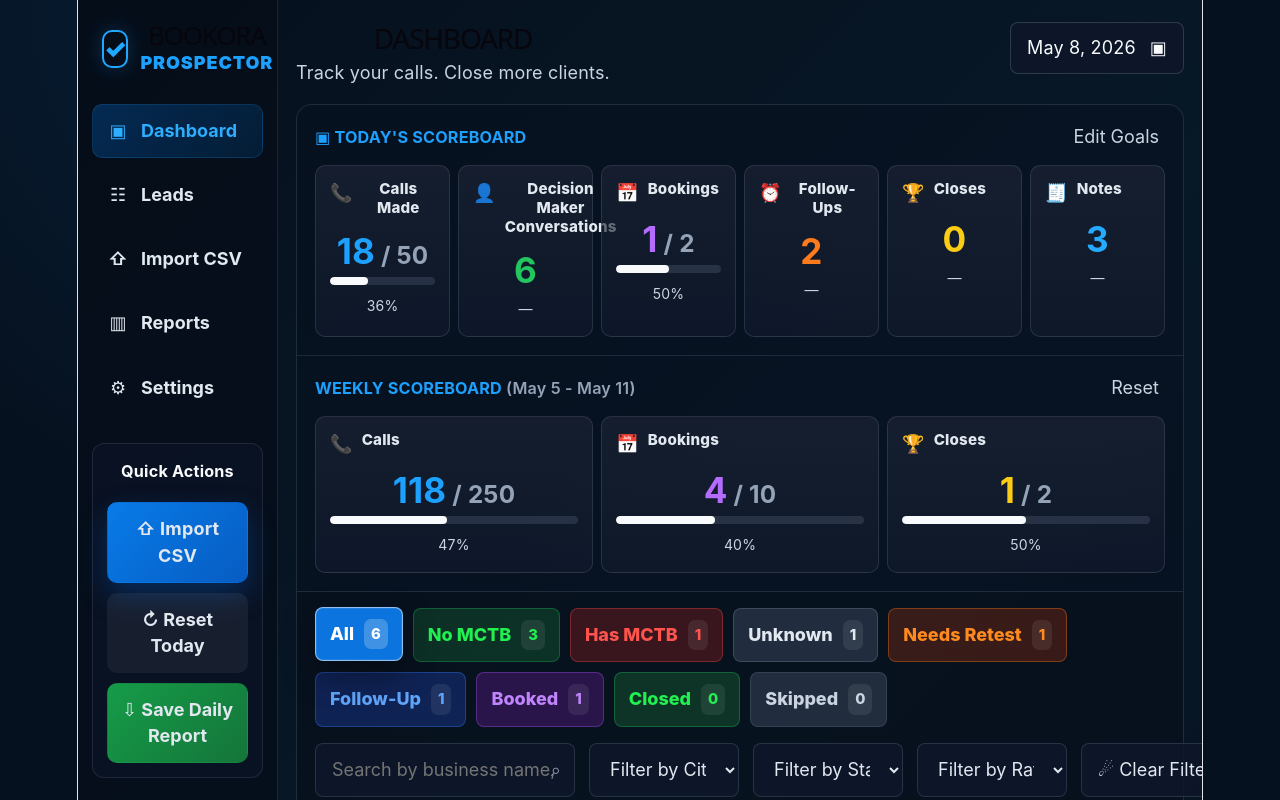
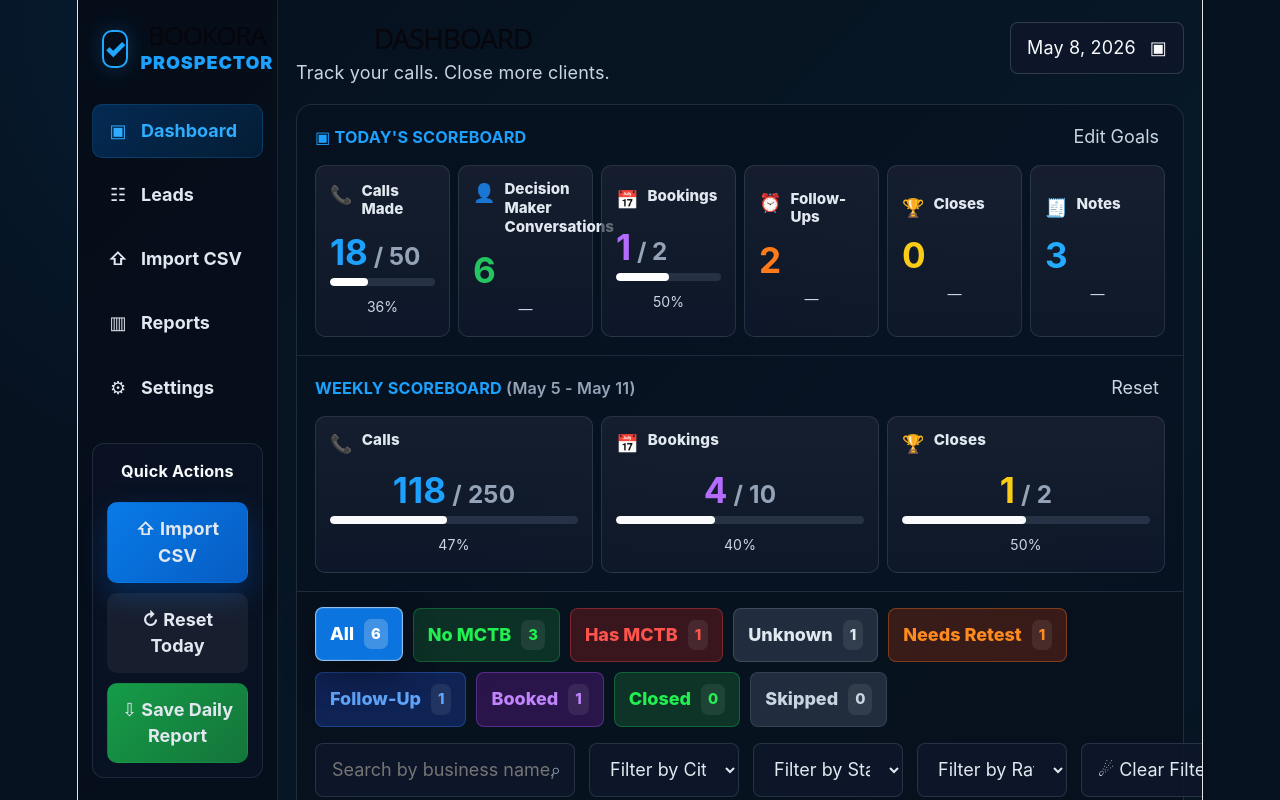
Before and after one commit to abookoraai/bookora-hot-leads-dashboard, a React (Vite) app: page / in a window 1280 px wide. Shown: the top 800 px of the page. Built offline with nearby package versions, Linux system fonts and the light colour scheme.

Commit message:
updated dash

```diff
--- a/src/App.css
+++ b/src/App.css
@@ -1645,3 +1645,64 @@ a {
     box-shadow: 0 8px 20px rgba(0, 0, 0, 0.28);
   }
 }
+
+
+/* Make All only solid when selected */
+.filterPill.all {
+  background: rgba(15, 23, 42, 0.95) !important;
+  color: #f8fafc;
+  border-color: rgba(148, 163, 184, 0.17);
+}
+
+.filterPill.all.active {
+  background: #0b74de !important;
+  color: #ffffff !important;
+}
+
+/* Clickable scoreboard filters */
+.metricCard.clickableMetric {
+  text-align: left;
+  cursor: pointer;
+}
+
+.metricCard.clickableMetric:hover {
+  border-color: rgba(56, 189, 248, 0.42);
+  transform: translateY(-1px);
+}
+
+.metricCard.activeMetric {
+  border-color: rgba(255, 255, 255, 0.55) !important;
+  background:
+    linear-gradient(180deg, rgba(56, 189, 248, 0.18), rgba(15, 23, 42, 0.58)),
+    rgba(15, 23, 42, 0.82) !important;
+  box-shadow: 0 14px 32px rgba(0, 0, 0, 0.32), inset 0 0 0 1px rgba(255, 255, 255, 0.08);
+}
+
+.activeActivityNotice {
+  display: flex;
+  align-items: center;
+  justify-content: space-between;
+  gap: 14px;
+  border: 1px solid rgba(56, 189, 248, 0.24);
+  background: rgba(14, 116, 144, 0.16);
+  color: #e0f2fe;
+  border-radius: 10px;
+  padding: 12px 14px;
+  margin-bottom: 12px;
+  font-weight: 800;
+}
+
+.activeActivityNotice button {
+  border: 1px solid rgba(148, 163, 184, 0.22);
+  background: rgba(15, 23, 42, 0.72);
+  color: #f8fafc;
+  border-radius: 8px;
+  padding: 8px 10px;
+  font-weight: 900;
+}
+
+@media (max-width: 980px) {
+  .activeActivityNotice {
+    margin: 0 0 12px;
+  }
+}
--- a/src/App.jsx
+++ b/src/App.jsx
@@ -342,11 +342,16 @@ function Stars({ rating }) {
   );
 }
 
-function MetricCard({ label, value, goal, icon, tone }) {
+function MetricCard({ label, value, goal, icon, tone, onClick, active }) {
   const percent = goal ? Math.min(100, Math.round((value / goal) * 100)) : 0;
+  const Tag = onClick ? "button" : "div";
 
   return (
-    <div className={`metricCard ${tone || ""}`}>
+    <Tag
+      className={`metricCard ${tone || ""} ${onClick ? "clickableMetric" : ""} ${active ? "activeMetric" : ""}`}
+      onClick={onClick}
+      type={onClick ? "button" : undefined}
+    >
       <div className="metricTop">
         <span>{icon}</span>
         <p>{label}</p>
@@ -365,7 +370,7 @@ function MetricCard({ label, value, goal, icon, tone }) {
       ) : (
         <small>—</small>
       )}
-    </div>
+    </Tag>
   );
 }
 
@@ -404,6 +409,7 @@ export default function App() {
   const [activeView, setActiveView] = useState("Dashboard");
   const [mctbFilter, setMctbFilter] = useState("All");
   const [leadStatusFilter, setLeadStatusFilter] = useState("All");
+  const [activityFilter, setActivityFilter] = useState("All");
   const [searchTerm, setSearchTerm] = useState("");
   const [cityFilter, setCityFilter] = useState("");
   const [ratingFilter, setRatingFilter] = useState("");
@@ -587,9 +593,17 @@ export default function App() {
   function clearFilters() {
     setMctbFilter("All");
     setLeadStatusFilter("All");
+    setActivityFilter("All");
     setSearchTerm("");
     setCityFilter("");
     setRatingFilter("");
+  }
+
+  function showActivityLeads(type) {
+    setActivityFilter(type);
+    setMctbFilter("All");
+    setLeadStatusFilter("All");
+    setActiveView("Dashboard");
   }
 
   function downloadTextFile(filename, text) {
@@ -692,6 +706,24 @@ export default function App() {
         const matchesLeadStatus =
           leadStatusFilter === "All" || String(lead.status || "New") === leadStatusFilter;
 
+        const activityActions = (lead.activityHistory || []).map((activity) => activity.action);
+        const matchesActivity =
+          activityFilter === "All" ||
+          (activityFilter === "Called" &&
+            (String(lead.status || "") === "Called" ||
+              Boolean(lead.lastContacted) ||
+              activityActions.includes("Called"))) ||
+          (activityFilter === "Decision Maker" &&
+            (String(lead.status || "") === "Decision Maker" ||
+              activityActions.includes("Decision Maker"))) ||
+          (activityFilter === "Booked" &&
+            (String(lead.status || "") === "Booked" || activityActions.includes("Booked"))) ||
+          (activityFilter === "Follow Up" &&
+            (String(lead.status || "") === "Follow Up" || activityActions.includes("Follow Up"))) ||
+          (activityFilter === "Closed" &&
+            (String(lead.status || "") === "Closed" || activityActions.includes("Closed"))) ||
+          (activityFilter === "Notes" && Boolean(String(lead.callerNotes || "").trim()));
+
         const search = searchTerm.toLowerCase();
 
         const matchesSearch =
@@ -713,6 +745,7 @@ export default function App() {
         return (
           matchesMctb &&
           matchesLeadStatus &&
+          matchesActivity &&
           matchesSearch &&
           matchesCity &&
           matchesRating &&
@@ -720,7 +753,7 @@ export default function App() {
         );
       })
       .sort((a, b) => b.leadScore - a.leadScore);
-  }, [leads, mctbFilter, leadStatusFilter, searchTerm, cityFilter, ratingFilter]);
+  }, [leads, mctbFilter, leadStatusFilter, activityFilter, searchTerm, cityFilter, ratingFilter]);
 
   const selectedLead =
     leads.find((lead) => lead.id === selectedLeadId) || scoredLeads[0] || leads[0];
@@ -778,8 +811,9 @@ export default function App() {
       onClick: () => {
         setMctbFilter("All");
         setLeadStatusFilter("All");
+        setActivityFilter("All");
       },
-      active: mctbFilter === "All" && leadStatusFilter === "All",
+      active: mctbFilter === "All" && leadStatusFilter === "All" && activityFilter === "All",
     },
     {
       label: "No MCTB",
@@ -788,8 +822,9 @@ export default function App() {
       onClick: () => {
         setMctbFilter("No MCTB");
         setLeadStatusFilter("All");
+        setActivityFilter("All");
       },
-      active: mctbFilter === "No MCTB" && leadStatusFilter === "All",
+      active: mctbFilter === "No MCTB" && leadStatusFilter === "All" && activityFilter === "All",
     },
     {
       label: "Has MCTB",
@@ -798,8 +833,9 @@ export default function App() {
       onClick: () => {
         setMctbFilter("Has MCTB");
         setLeadStatusFilter("All");
+        setActivityFilter("All");
       },
-      active: mctbFilter === "Has MCTB" && leadStatusFilter === "All",
+      active: mctbFilter === "Has MCTB" && leadStatusFilter === "All" && activityFilter === "All",
     },
     {
       label: "Unknown",
@@ -808,8 +844,9 @@ export default function App() {
       onClick: () => {
         setMctbFilter("Unknown");
         setLeadStatusFilter("All");
+        setActivityFilter("All");
       },
-      active: mctbFilter === "Unknown" && leadStatusFilter === "All",
+      active: mctbFilter === "Unknown" && leadStatusFilter === "All" && activityFilter === "All",
     },
     {
       label: "Needs Retest",
@@ -818,8 +855,9 @@ export default function App() {
       onClick: () => {
         setMctbFilter("Needs Retest");
         setLeadStatusFilter("All");
+        setActivityFilter("All");
       },
-      active: mctbFilter === "Needs Retest" && leadStatusFilter === "All",
+      active: mctbFilter === "Needs Retest" && leadStatusFilter === "All" && activityFilter === "All",
     },
     {
       label: "Follow-Up",
@@ -828,8 +866,9 @@ export default function App() {
       onClick: () => {
         setLeadStatusFilter("Follow Up");
         setMctbFilter("All");
+        setActivityFilter("All");
       },
-      active: leadStatusFilter === "Follow Up" && mctbFilter === "All",
+      active: leadStatusFilter === "Follow Up" && mctbFilter === "All" && activityFilter === "All",
     },
     {
       label: "Booked",
@@ -838,8 +877,9 @@ export default function App() {
       onClick: () => {
         setLeadStatusFilter("Booked");
         setMctbFilter("All");
+        setActivityFilter("All");
       },
-      active: leadStatusFilter === "Booked" && mctbFilter === "All",
+      active: leadStatusFilter === "Booked" && mctbFilter === "All" && activityFilter === "All",
     },
     {
       label: "Closed",
@@ -848,8 +888,9 @@ export default function App() {
       onClick: () => {
         setLeadStatusFilter("Closed");
         setMctbFilter("All");
+        setActivityFilter("All");
       },
-      active: leadStatusFilter === "Closed" && mctbFilter === "All",
+      active: leadStatusFilter === "Closed" && mctbFilter === "All" && activityFilter === "All",
     },
     {
       label: "Skipped",
@@ -858,8 +899,9 @@ export default function App() {
       onClick: () => {
         setLeadStatusFilter("Skipped");
         setMctbFilter("All");
+        setActivityFilter("All");
       },
-      active: leadStatusFilter === "Skipped" && mctbFilter === "All",
+      active: leadStatusFilter === "Skipped" && mctbFilter === "All" && activityFilter === "All",
     },
   ];
 
@@ -930,12 +972,12 @@ export default function App() {
               <button onClick={resetToday}>Edit Goals</button>
             </div>
             <div className="metricGrid">
-              <MetricCard label="Calls Made" value={dailyStats.calls} goal={50} icon="📞" tone="blue" />
-              <MetricCard label="Decision Maker Conversations" value={dailyStats.decisionMakers} icon="👤" tone="green" />
-              <MetricCard label="Bookings" value={dailyStats.bookings} goal={2} icon="📅" tone="purple" />
-              <MetricCard label="Follow-Ups" value={dailyStats.followUps} icon="⏰" tone="orange" />
-              <MetricCard label="Closes" value={dailyStats.closes} icon="🏆" tone="yellow" />
-              <MetricCard label="Notes" value={dailyStats.notes} icon="🧾" tone="cyan" />
+              <MetricCard label="Calls Made" value={dailyStats.calls} goal={50} icon="📞" tone="blue" onClick={() => showActivityLeads("Called")} active={activityFilter === "Called"} />
+              <MetricCard label="Decision Maker Conversations" value={dailyStats.decisionMakers} icon="👤" tone="green" onClick={() => showActivityLeads("Decision Maker")} active={activityFilter === "Decision Maker"} />
+              <MetricCard label="Bookings" value={dailyStats.bookings} goal={2} icon="📅" tone="purple" onClick={() => showActivityLeads("Booked")} active={activityFilter === "Booked"} />
+              <MetricCard label="Follow-Ups" value={dailyStats.followUps} icon="⏰" tone="orange" onClick={() => showActivityLeads("Follow Up")} active={activityFilter === "Follow Up"} />
+              <MetricCard label="Closes" value={dailyStats.closes} icon="🏆" tone="yellow" onClick={() => showActivityLeads("Closed")} active={activityFilter === "Closed"} />
+              <MetricCard label="Notes" value={dailyStats.notes} icon="🧾" tone="cyan" onClick={() => showActivityLeads("Notes")} active={activityFilter === "Notes"} />
             </div>
           </div>
 
@@ -1101,6 +1143,13 @@ export default function App() {
               </div>
             </div>
           </section>
+        )}
+
+        {activeView !== "Reports" && activityFilter !== "All" && (
+          <div className="activeActivityNotice">
+            Showing leads for: <strong>{activityFilter}</strong>
+            <button onClick={() => setActivityFilter("All")}>Clear</button>
+          </div>
         )}
 
         {activeView !== "Reports" && (
```
